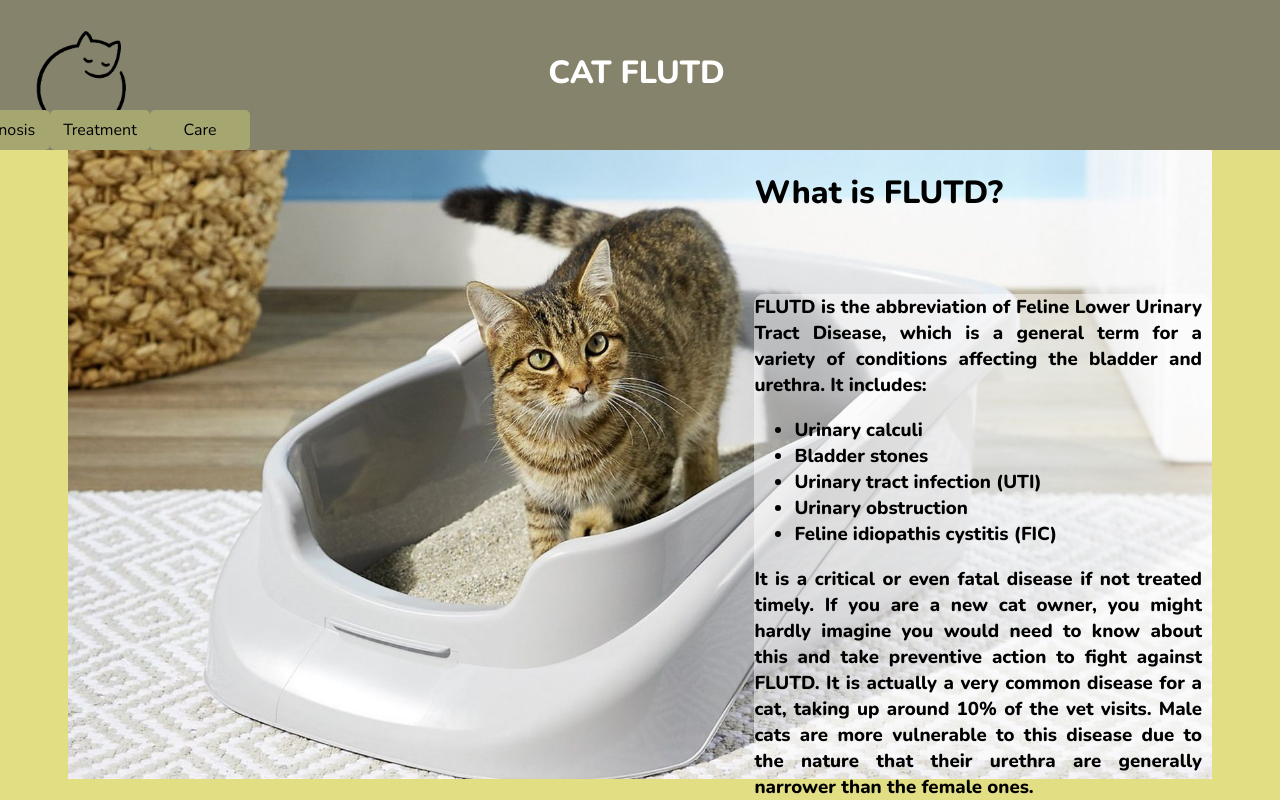
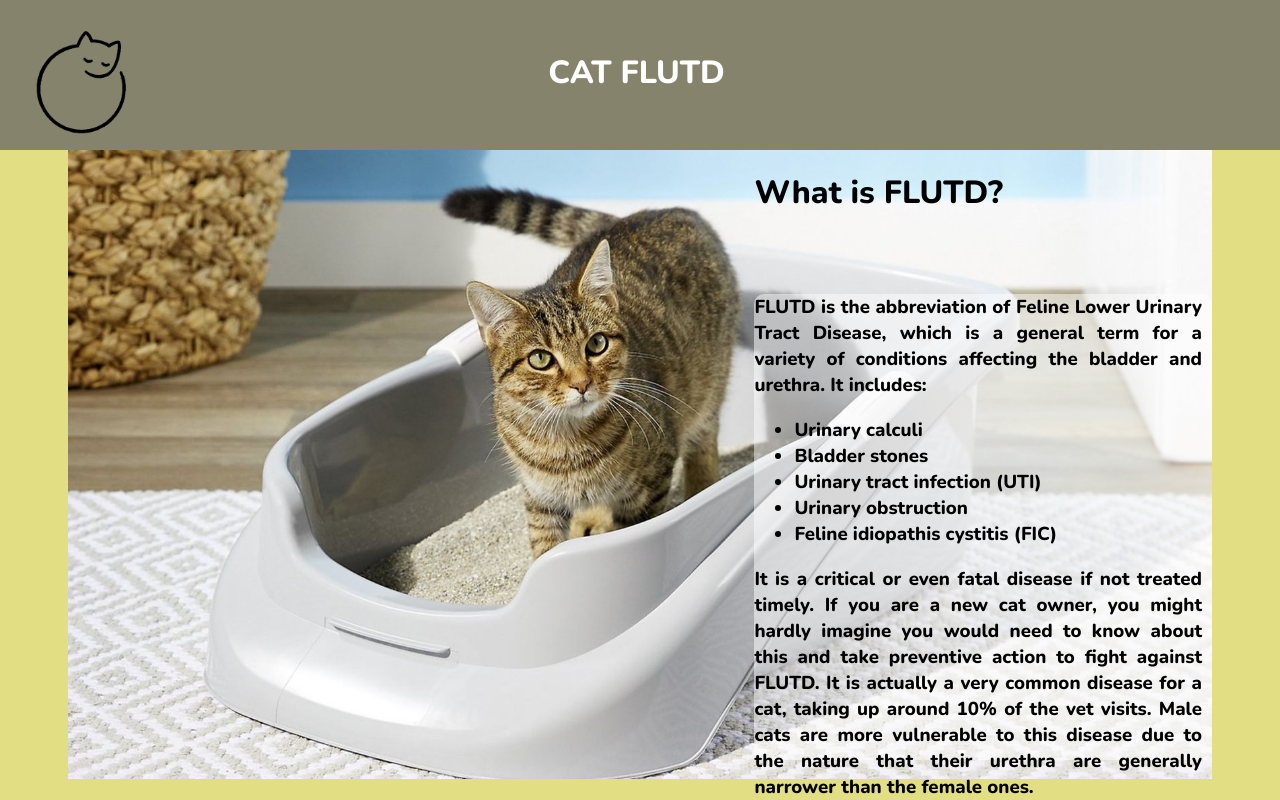
Before and after one commit to Leeeslieee/Landing-Page, a plain HTML site: page index.html in a window 1280 px wide. Shown: the top 800 px of the page. Drawn offline with nearby package versions, Linux system fonts and the light colour scheme.

Commit message:
Update navbar hiding behaviour

```diff
--- a/css/styles.css
+++ b/css/styles.css
@@ -13,5 +13,5 @@
 }
 
 .navbar-hide{
-    left: -150px;
+    opacity: 0;
 }
--- a/js/app.js
+++ b/js/app.js
@@ -56,7 +56,7 @@ function setActive() {
     }
     timer = setTimeout(function () {
         nav.classList.add("navbar-hide");
-    }, 1000)
+    }, 1500)
 }
 
 let navBar = document.querySelectorAll('.navList');
```
Also changed, not shown: 1 other file.
